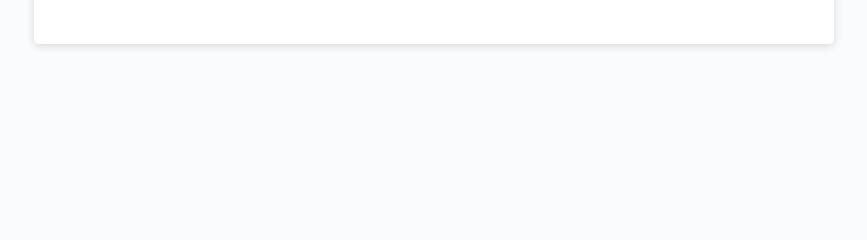
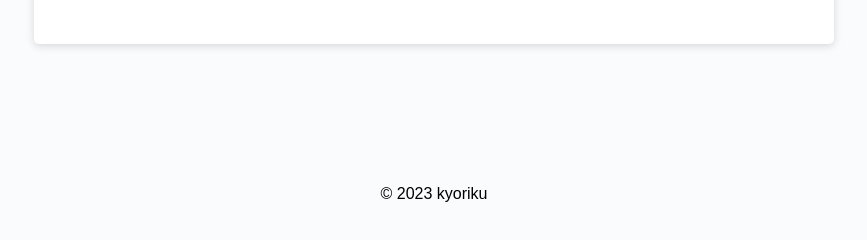
Before and after one commit to kyoriku/password-generator, a plain HTML site: page index.html in a window 1280 px wide. Shown: the part 476-716 px from the top of the page, without its empty margins (206-1073 px from the left). Drawn offline with Linux system fonts and the light colour scheme.

Commit message:
added footer

```diff
--- a/assets/css/style.css
+++ b/assets/css/style.css
@@ -118,6 +118,11 @@ button[disabled] {
   overflow: hidden;
 }
 
+footer {
+  text-align: center;
+  padding-top: 125px;
+}
+
 @media (max-width: 690px) {
   .btn {
     font-size: 1rem;
--- a/index.html
+++ b/index.html
@@ -28,6 +28,9 @@
           <button id="generate" class="btn">Generate Password</button>
         </div>
       </div>
+      <footer>
+        <p>&copy; 2023 kyoriku</p>
+      </footer>
     </div>
     <script src="./assets/js/script.js"></script>
   </body>
```
